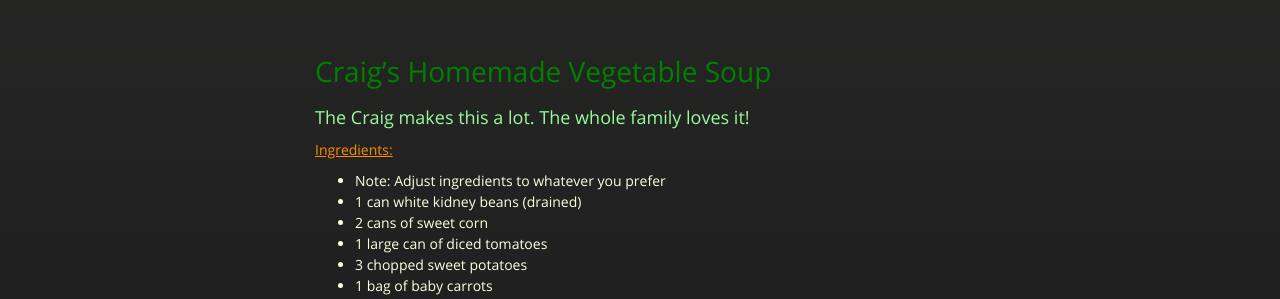
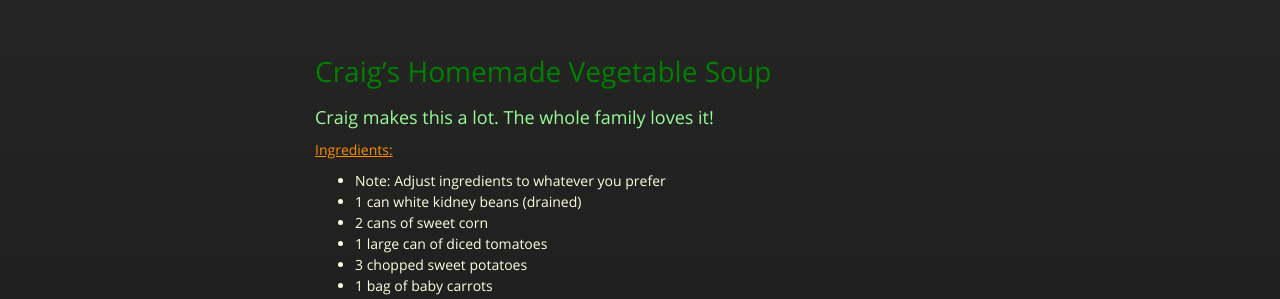
Before and after one commit to cmwillett/TheDigitalCookbook, a Jekyll site: the page built from SoupsAndStews/CraigsHomemadeVegetableSoup.md, in a window 1280 px wide. Shown: the part 347-646 px from the top of the page. Built offline with Jekyll 4.4.1, drawn with Linux system fonts in a browser that asks for light colours; nearby versions of some CDN libraries.

Commit message:
updated soups and stews

```diff
--- a/SoupsAndStews/CraigsHomemadeVegetableSoup.md
+++ b/SoupsAndStews/CraigsHomemadeVegetableSoup.md
@@ -5,7 +5,7 @@ tags: soup,homemade,vegetable
 ---
 # Craig's Homemade Vegetable Soup
 
-### The Craig makes this a lot.  The whole family loves it!
+### Craig makes this a lot.  The whole family loves it!
 
 #### Ingredients:
 - Note:  Adjust ingredients to whatever you prefer
```
